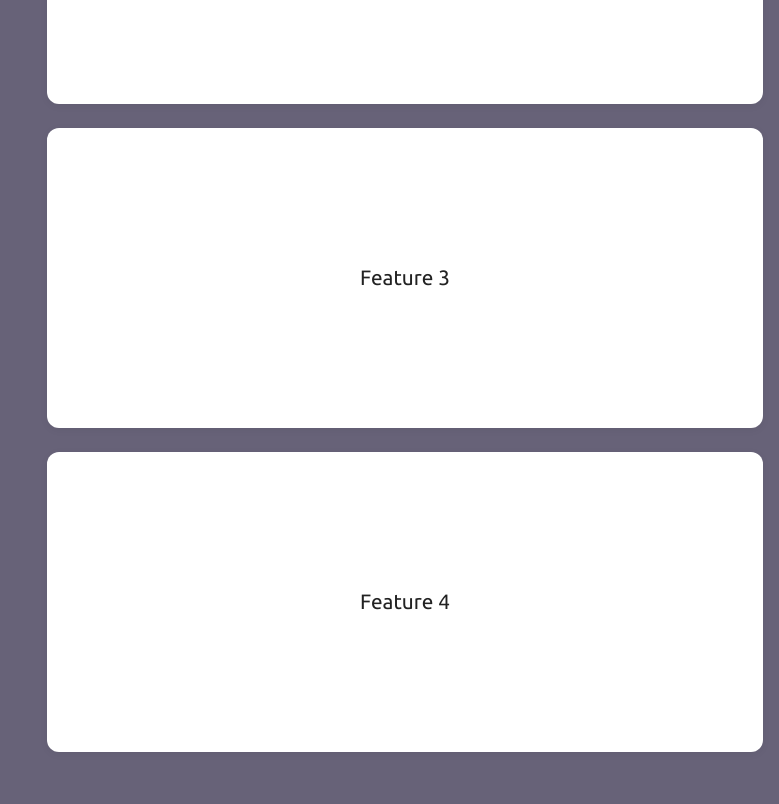
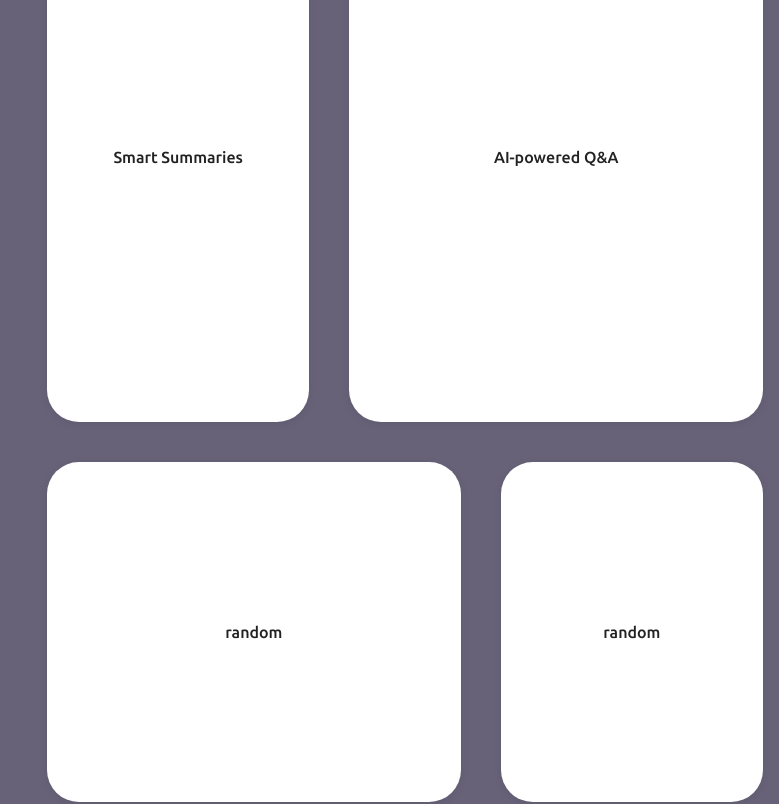
Before and after one commit to Smiruu/StudyBot, a React (Create React App) app in the folder frontend/: page / in a window 1280 px wide. Shown: the part 580-1384 px from the top of the page, without its empty margins (501-1280 px from the left). Built offline with nearby package versions, Linux system fonts and the light colour scheme; no server answers; the HTML template or start-up script is replaced by a standard one.

Commit message:
Changed feature blocks to grid boxes for homescreen

```diff
--- a/frontend/src/screens/HomeScreen/HomeScreen.jsx
+++ b/frontend/src/screens/HomeScreen/HomeScreen.jsx
@@ -26,30 +26,32 @@ const HomeScreen = () => {
   return (
     <>
       <Navbar />
-
       <section className="two-column">
-        <aside className="left">
+        <div className="left">
           <h1 id="waveText" className="hero-title">
             Welcome to StudyBot
           </h1>
           <p className="hero-subtitle">
             Study smarter with AI tools that simplify learning and keep you on track.
           </p>
-          <Link to="/login" className="hs-button">
+          <Link to="/signup" className="hs-button">
             Get Started
           </Link>
-        </aside>
+        </div>
 
-        {/* Right (scrolling content) */}
         <main className="right">
-          <div className="block">Feature 1</div>
-          <div className="block">Feature 2</div>
-          <div className="block">Feature 3</div>
-          <div className="block">Feature 4</div>
+          {/* <h2 className="features-title">Features</h2> */}
+          <div className="features-grid">
+            <div className="div1 feature-card">Personalized Study Plans</div>
+            <div className="div2 feature-card">Smart Summaries</div>
+            <div className="div3 feature-card">AI-powered Q&amp;A</div>
+            <div className="div4 feature-card">random</div>
+            <div className="div5 feature-card">random</div>
+            <div className="div6 feature-card">random</div>
+          </div>
         </main>
       </section>
 
-      {/* Next sections */}
       <section className="reviews">
         <h1>Reviews from imaginary students/users</h1>
       </section>
--- a/frontend/src/screens/HomeScreen/css/HomeScreen.css
+++ b/frontend/src/screens/HomeScreen/css/HomeScreen.css
@@ -57,26 +57,50 @@ body {
   min-width: 0;
 }
 
-.block {
+/* .features-title {
+  font-size: 1.8rem;
+  margin-bottom: 20px;
+  font-weight: 600;
+} */
+
+.features-grid {
+  display: grid;
+  grid-template-columns: repeat(5, 1fr);
+  grid-template-rows: repeat(10, 150px);
+  grid-gap: 40px;
+  margin-top: 2rem;
+}
+
+.div1 { grid-area: 1 / 1 / 3 / 6; }
+.div2 { grid-area: 3 / 1 / 6 / 3; }
+.div3 { grid-area: 3 / 3 / 6 / 6; }
+.div4 { grid-area: 6 / 1 / 8 / 4; }
+.div5 { grid-area: 6 / 4 / 8 / 6; }
+.div6 { grid-area: 8 / 1 / 10 / 6; }
+
+.feature-card {
   background: #fff;
-  margin-bottom: 24px;
-  padding: 40px;
-  border-radius: 12px;
-  box-shadow: 0 2px 8px rgba(0,0,0,0.05);
-  font-size: 1.3rem;
-  height: 300px; /* demo height to show scrolling */
+  border-radius: 2rem;
+  box-shadow: 0 2px 8px rgba(0,0,0,0.08);
   display: flex;
   align-items: center;
   justify-content: center;
+  /* padding: 20px; */
+  font-weight: 500;
+  text-align: center;
+  transition: transform 0.2s ease, background 0.2s ease;
 }
 
+.feature-card:hover {
+  background: #e0e7ff;
+  transform: translateY(-6px);
+}
 
 .reviews, .misc {
   padding: 100px 16px;
   text-align: center;
   height: 80vh;
 }
-
 
 .wave span {
   display: inline-block;
```
